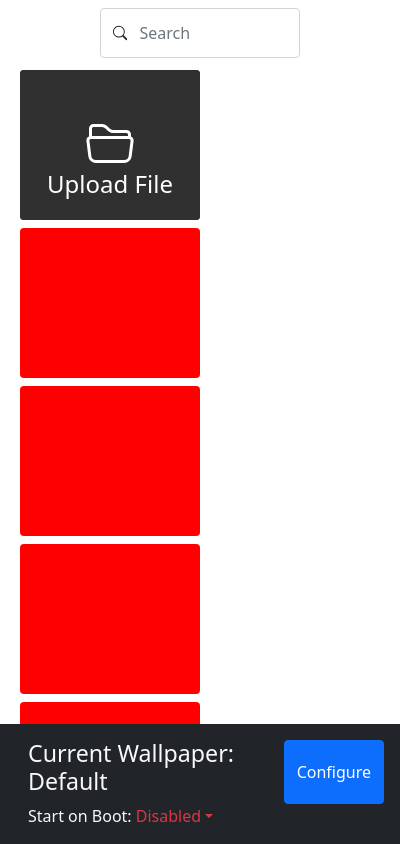
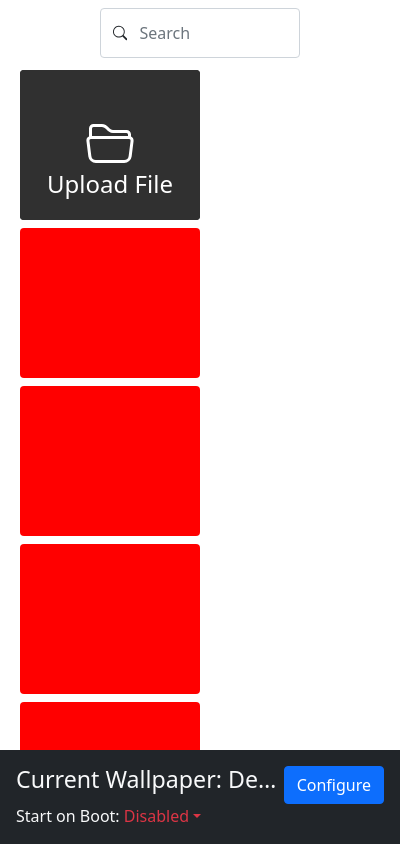
Before and after one commit to ABeer905/wallpaper-alive-new, an Electron app: page config_service/templates/sub_pages/browse.html in a window 400 px wide. Drawn offline with Linux system fonts and the light colour scheme.

Commit message:
fix current wallpaper text overflow

```diff
--- a/config_service/app.js
+++ b/config_service/app.js
@@ -48,7 +48,7 @@ const createWindow = async (splashWindow) => {
     mainWindow.once("ready-to-show", e => {
         splashWindow.close()
         mainWindow.show()
-        mainWindow.webContents.openDevTools()
+        //mainWindow.webContents.openDevTools()
     })
 }
 
--- a/config_service/static/style.css
+++ b/config_service/static/style.css
@@ -35,6 +35,12 @@
     font-size:1.5rem;
 }
 
+#current-wallpaper-container{
+    overflow: hidden;
+    white-space: nowrap;
+    text-overflow: ellipsis;
+}
+
 ::-webkit-scrollbar {
     width: 12px;
 }
--- a/config_service/templates/sub_pages/browse.html
+++ b/config_service/templates/sub_pages/browse.html
@@ -112,14 +112,11 @@
         </div>
 
         <div id="info-footer" class="container-fluid bg-dark p-3 position-fixed bottom-0">
-            <div class="d-flex">
-                <div class="container-fluid">
-                    <h3 class="text-light">Current Wallpaper: <span id="current-wallpaper">Default</span></h3>
-                </div>
+            <div class="w-100 d-flex">
+                <h3 id="current-wallpaper-container" class="text-light flex-grow-1">Current Wallpaper: <span id="current-wallpaper">Default</span></h3>
                 <button class="btn btn-primary" onclick="editWallpaper()">Configure</button>
             </div>
-            <div class="d-flex">
-                <div class="container-fluid">
+            <div>
                 <label class="text-light">Start on Boot:
                     <span id="boot-status" class="text-danger dropdown-toggle" style="cursor:pointer" data-bs-toggle="dropdown">Disabled</span>
                     <ul class="dropdown-menu" style="background-color:var(--accent-dark)">
@@ -129,7 +126,6 @@
                 </label>
             </div>
         </div>
-        </div>
 
         <script src="../../../static_global/bootstrap.bundle.min.js"></script>
         <script src="../../static/scripts/browse.js"></script>
```
Lines whose indentation alone changed are shown as unchanged.
